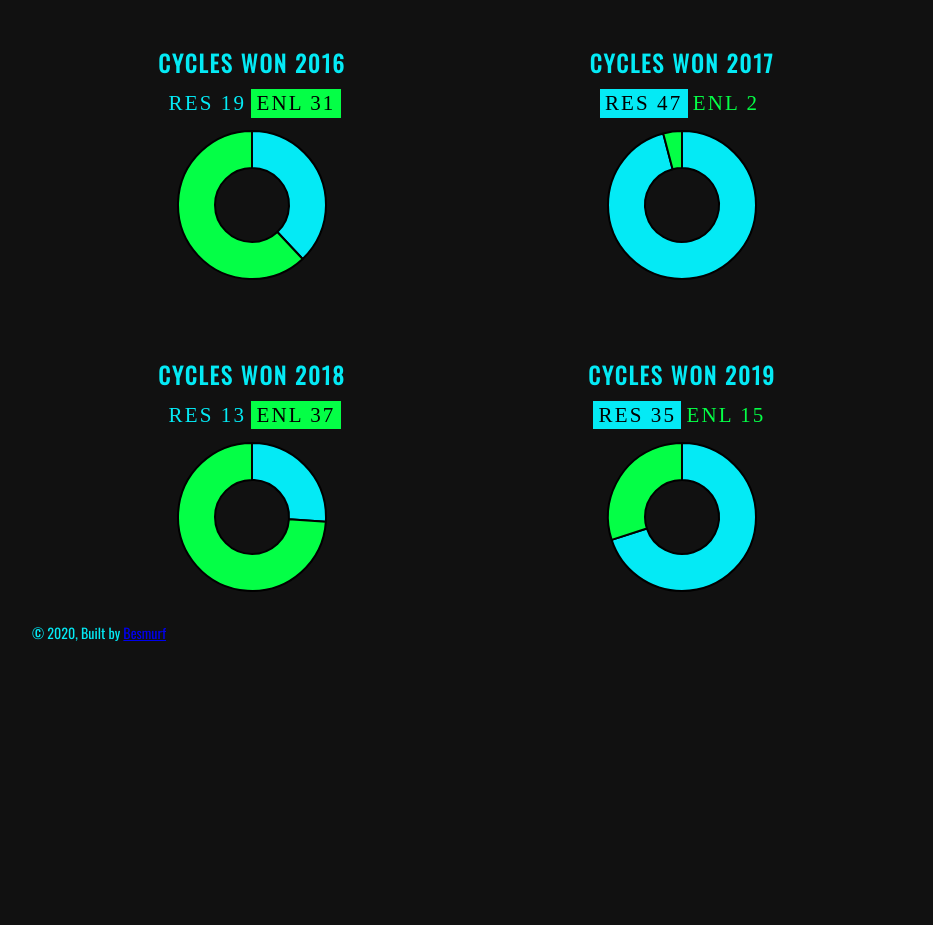
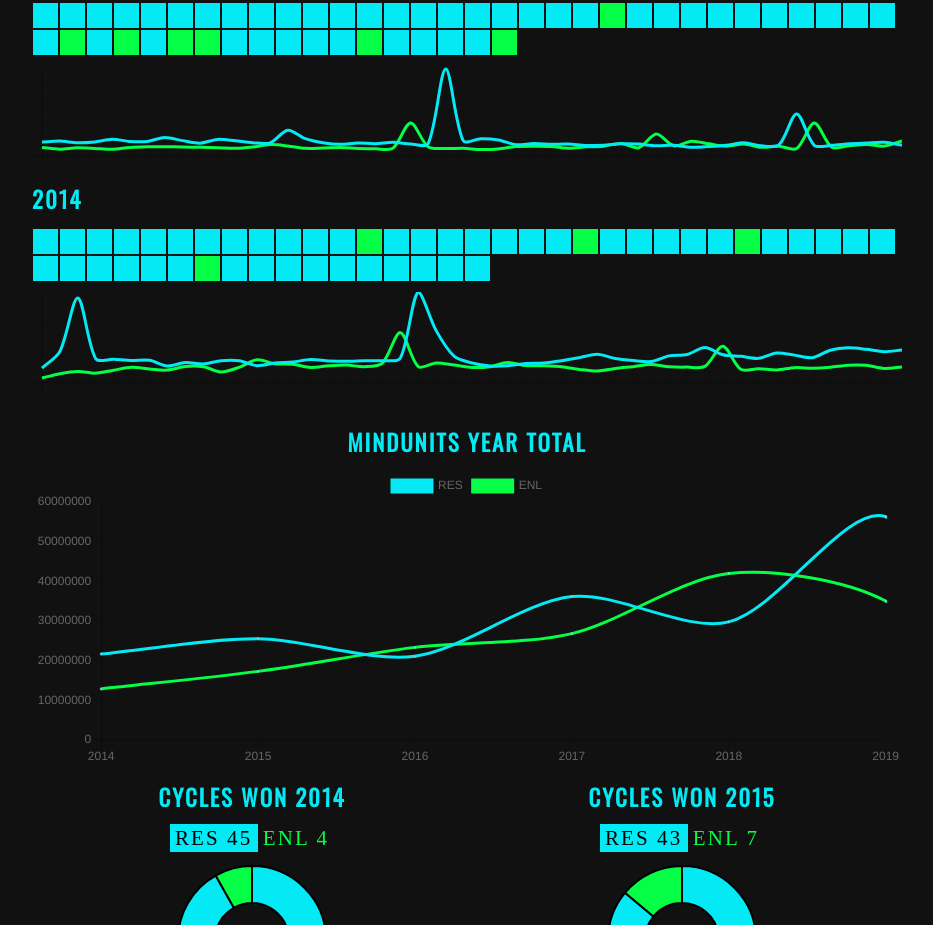
Before and after one commit to garytube/ingress-cycle-stats, a Gatsby site: page / in a window 1280 px wide. Shown: the part 1144-2069 px from the top of the page, without its empty margins (173-1106 px from the left). Before the commit the page ends 1787 px from the top, so only its background shows below. Built offline with nearby package versions, Linux system fonts and the light colour scheme; Gatsby itself is replaced by a stand-in of ours; a web font is replaced by a local one.

Commit message:
charts <3

```diff
--- a/src/components/Charts.js
+++ b/src/components/Charts.js
@@ -1,11 +1,9 @@
-import React, { useState, useEffect } from 'react'
-import { Doughnut } from 'react-chartjs-2';
+import React from 'react'
+import { Doughnut, Line } from 'react-chartjs-2';
 import { COLOR_RESISTANCE, COLOR_ENLIGHTENED } from './Styled';
 
 
 export function ScoreDoughnut({ data }) {
-  const [state, setState] = useState(data)
-  useEffect(() => setState(data), [data])
 
   const options = {
     legend: {
@@ -22,7 +20,7 @@ export function ScoreDoughnut({ data }) {
         labels: ['Resistance', 'Enlightened'],
         datasets: [{
           borderColor: '#000',
-          data: [state?.resistanceWins || 0, state?.enlightenedWins || 0],
+          data: [data.resistanceWins, data.enlightenedWins],
           backgroundColor: [
             COLOR_RESISTANCE,
             COLOR_ENLIGHTENED,
@@ -32,3 +30,121 @@ export function ScoreDoughnut({ data }) {
     } options={options} />
   )
 }
+
+export function ScoreLine({ data }) {
+  const style = {
+    fill: false,
+    lineTension: 0.3,
+    backgroundColor: 'rgba(75,192,192,0)',
+    borderColor: 'rgba(75,192,192,1)',
+    borderCapStyle: 'butt',
+    borderDash: [],
+    borderDashOffset: 0.0,
+    borderJoinStyle: 'miter',
+    pointBorderColor: 'rgba(75,192,192,1)',
+    pointBackgroundColor: '#fff',
+    pointBorderWidth: 1,
+    pointHoverRadius: 5,
+    pointHoverBackgroundColor: 'rgba(75,192,192,1)',
+    pointHoverBorderColor: 'rgba(220,220,220,1)',
+    pointHoverBorderWidth: 2,
+    pointRadius: 1,
+    pointHitRadius: 10,
+  }
+  const foo = {
+    labels: data.x,
+    datasets: [
+      {
+        ...style,
+        label: 'RES',
+        data: data.res,
+        borderColor: COLOR_RESISTANCE,
+      },
+      {
+        ...style,
+        label: 'ENL',
+        data: data.enl,
+        borderColor: COLOR_ENLIGHTENED,
+
+      }
+    ]
+  };
+
+  const options = {
+    maintainAspectRatio: false, scales: {
+      yAxes: [{
+        ticks: {
+          beginAtZero: false
+        }
+      }]
+    }
+  }
+
+  return (
+    <Line data={foo} options={options} />
+  )
+}
+
+export function CycleLine({ cycles, height = "100px" }) {
+  console.log("xxxxxxxxxx", cycles.map((c, i) => c.cycle.res > c.cycle.enl ? 1 : 0))
+
+  const style = {
+    fill: false,
+    lineTension: 0.3,
+    backgroundColor: 'rgba(75,192,192,0)',
+    borderColor: 'rgba(75,192,192,1)',
+    borderCapStyle: 'butt',
+    borderDash: [],
+    borderDashOffset: 0.0,
+    borderJoinStyle: 'miter',
+    pointBorderColor: 'rgba(75,192,192,0)',
+    pointBackgroundColor: '#000',
+    pointBorderWidth: 1,
+    pointHoverRadius: 5,
+    pointHoverBackgroundColor: 'rgba(75,192,192,1)',
+    pointHoverBorderColor: 'rgba(220,220,220,0)',
+    pointHoverBorderWidth: 2,
+    pointRadius: 0,
+    pointHitRadius: 10,
+  }
+  const foo = {
+    labels: cycles.map((c, i) => c.cycle.cycleDate),
+    datasets: [
+      {
+        ...style,
+        label: 'RES',
+        data: cycles.map((c, i) => c.cycle.res),
+        borderColor: COLOR_RESISTANCE,
+      },
+      {
+        ...style,
+        label: 'ENL',
+        data: cycles.map((c, i) => c.cycle.enl),
+        borderColor: COLOR_ENLIGHTENED,
+
+      }
+    ]
+  };
+
+  const options = {
+    maintainAspectRatio: false, scales: {
+      xAxes: [{
+        ticks: {
+          display: false,
+        },
+      }],
+      yAxes: [{
+        ticks: {
+          display: false,
+        },
+      }]
+    }
+
+  }
+
+  return (
+    <div style={{ height: "100px", width: "100%", margin: "10px auto 5px auto" }}>
+      <Line data={foo} options={{ ...options, legend: false, animation: false }} />
+    </div>
+  )
+}
--- a/src/components/Scoreboard.js
+++ b/src/components/Scoreboard.js
@@ -1,5 +1,6 @@
 import React from 'react'
 import { ScoreBlock, YearWrapper, Title } from './Styled'
+import { CycleLine } from './Charts'
 
 function Scoreboard({ data, setActiveCycle }) {
   const years = data.allMarkdownRemark.group
@@ -17,6 +18,8 @@ function Scoreboard({ data, setActiveCycle }) {
                 onMouseOver={() => setActiveCycle(cycle)}
                 winner={cycle.enl < cycle.res ? 'res' : 'enl'} />
             ))}
+            {year !== "2020" && <CycleLine cycles={cycles} />}
+
           </Year>
         ))
       }
--- a/src/templates/ScoreboardTemplate.js
+++ b/src/templates/ScoreboardTemplate.js
@@ -4,20 +4,34 @@ import Layout from "../components/Layout"
 import { ActiveScoreBox, Title, ScoreRes, ScoreEnl } from "../components/Styled"
 import Scoreboard from "../components/Scoreboard";
 import YearScore from "../components/YearScore";
+import { ScoreLine } from "../components/Charts";
 
 
 const ScoreboardTemplate = ({ data, pageContext }) => {
   const [activeCycle, setActiveCycle] = useState({ cycleDate: null, enl: 0, res: 0 })
   const { res, enl, cycleDate } = activeCycle
 
+  const datasetOverall = {
+    x: pageContext.scores.map(e => e.year).filter(y => y !== "2020"),
+    res: pageContext.scores.map(p => p.resistancePoints),
+    enl: pageContext.scores.map(p => p.enlightenedPoints)
+  }
+
+
   return (
     <Layout>
+
       <ActiveScoreBox>
         <Title>{cycleDate || "[HOVER OVER A CELL]"}</Title>
         <ScoreRes winner={res > enl}>RES {res || ''}</ScoreRes>
         <ScoreEnl winner={res < enl}>ENL {enl || ''}</ScoreEnl>
       </ActiveScoreBox>
       <Scoreboard data={data} setActiveCycle={setActiveCycle} />
+
+      <div style={{ height: '300px', margin: '2em auto', textAlign: 'center' }}>
+        <Title>MINDUNITS YEAR TOTAL</Title>
+        <ScoreLine data={datasetOverall} />
+      </div>
       <YearScore scores={pageContext.scores} />
     </Layout>
   )
```
Also changed, not shown: README.md, docs/preview.jpg (added).
